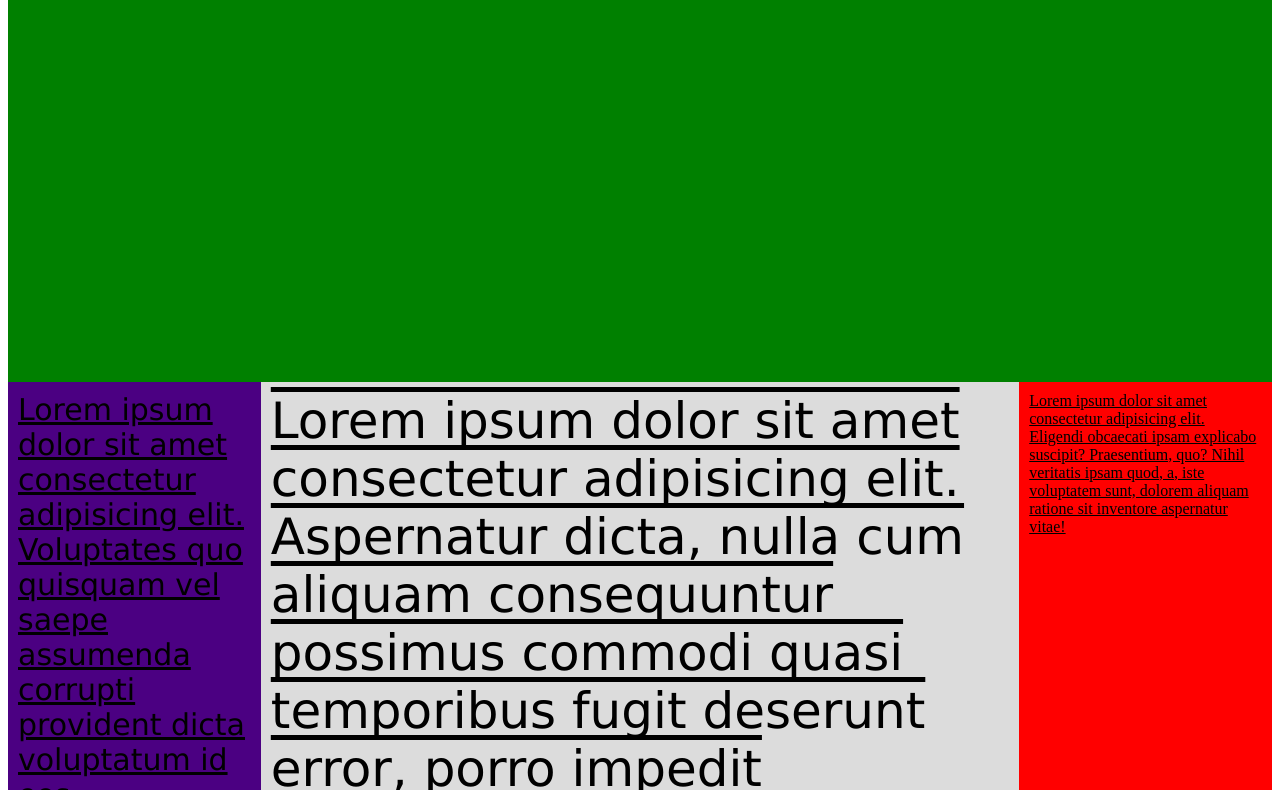
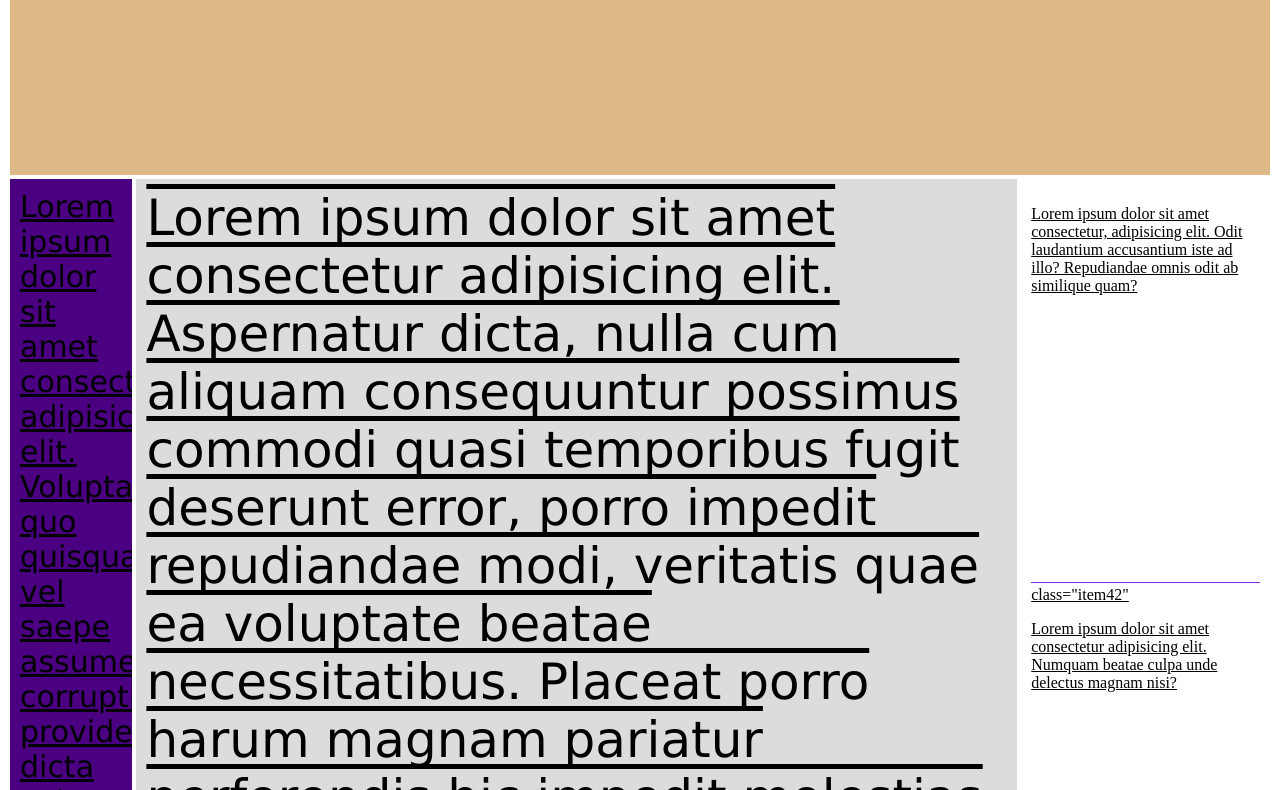
Before and after one commit to AgolaDeveloper/Practicing-GridLayout, a plain HTML site: page index.html in a window 1280 px wide. Shown: the part 143-933 px from the top of the page. Drawn offline with Linux system fonts and the light colour scheme.

Commit message:
page manipultion

```diff
--- a/index.html
+++ b/index.html
@@ -11,16 +11,23 @@
     <div class="container">
         <div class="grid-item item-1">
             Lorem ipsum dolor sit amet consectetur adipisicing elit. Voluptates quo quisquam vel saepe assumenda corrupti provident dicta voluptatum id eos, recusandae dolorem, iure ea repellat aut voluptate ipsum ratione modi molestiae ullam iusto incidunt debitis temporibus. Porro aliquam quae hic!
-        </div>
+        </div  >
 
         <div class="grid-item item-2">
             Lorem ipsum dolor sit amet consectetur adipisicing elit. Aspernatur dicta, nulla cum aliquam consequuntur possimus commodi quasi temporibus fugit deserunt error, porro impedit repudiandae modi, veritatis quae ea voluptate beatae necessitatibus. Placeat porro harum magnam pariatur perferendis hic impedit molestias totam, accusantium minus illo ratione! Iste, corporis aliquam. Ipsum quia earum suscipit eum explicabo quas, accusantium tempore tenetur non officia?
         </div>
         <div class="grid-item item-3">
-            <h1>PRACTICING GRID LAYOUT</h1>
+            <h1>PRACTICING GRID</h1>
         </div>
         <div class="grid-item item-4">
-            Lorem ipsum dolor sit amet consectetur adipisicing elit. Eligendi obcaecati ipsam explicabo suscipit? Praesentium, quo? Nihil veritatis ipsam quod, a, iste voluptatem sunt, dolorem aliquam ratione sit inventore aspernatur vitae!
+            <div class="item42">
+                <p>Lorem ipsum dolor sit amet consectetur, adipisicing elit. Odit laudantium accusantium iste ad illo? Repudiandae omnis odit ab similique quam?</p>
+            </div>
+            <div class="item42"> class="item42"
+                <p>Lorem ipsum dolor sit amet consectetur adipisicing elit. Numquam beatae culpa unde delectus magnam nisi?</p>
+            </div>
+            <div class="item42">Lorem ipsum dolor sit amet consectetur adipisicing elit. Soluta, consequatur?</div>
+            <div class="item42">Lorem ipsum dolor sit, amet consectetur adipisicing elit.</div>
         </div>
     </div>
 </body>
--- a/mystyles.css
+++ b/mystyles.css
@@ -1,26 +1,46 @@
+*{
+    box-sizing: border-box;
+}
 /*body{ background-color:green;}*/
 .container{
-    /*overflow: auto;*/
+    overflow: auto;
     height: 100%;
     display: grid;
 
     grid-template:
-    "th th th" 40%
+    "th th th" 20%
     "o t fo" 1fr
     "o t fo" 20%
-    / 20% 1fr 20%;
+    / 10% 1fr 20%;
     /*
     grid-gap: 3px;
     */
+}
 
+.item-4{
+    overflow: auto;
+
+    display: grid;
+    grid-template:
+    "x" 1fr
+    "y" 1fr
+    "z" 1fr
+    /1fr;
+
+    grid-gap: 3px;
+}
+
+.item42{
+    border-bottom: 1px solid blueviolet;
 }
 /*
 .container> div{
     padding: 20px;
 }*/
 .grid-item{
-
+    border: 2px solid white;
     padding: 10px;
+    overflow: auto;
 }
 
 .item-1{
@@ -40,13 +60,13 @@
 }
 
 .item-3{
-    background-color:green;
+    background-color: burlywood;
     grid-area: th;
     text-decoration: line-through;
 }
 
 .item-4{
-    background-color: red;
+
     grid-area: fo;
     text-decoration: underline;
 }
```
